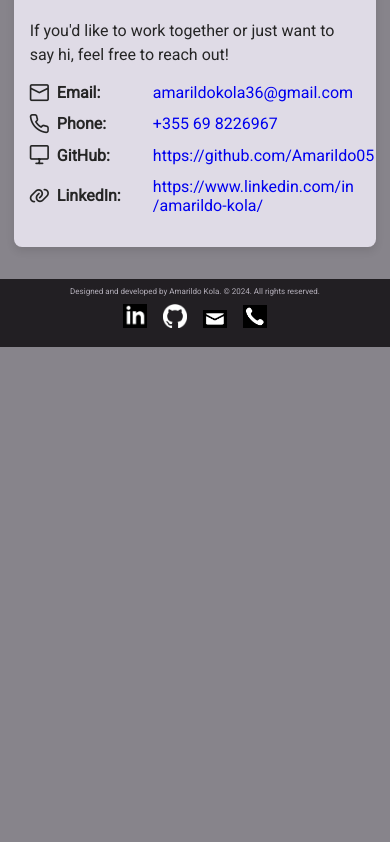
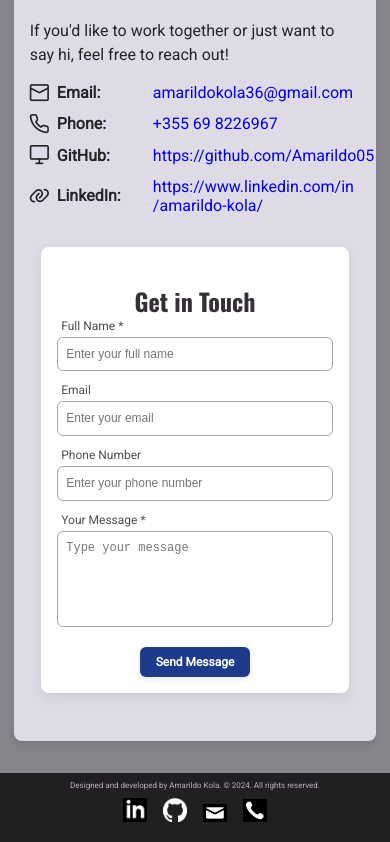
Before and after one commit to Amarildo05/Personal-Portfolio-Website, a React (Vite) app: page /about in a window 390 px wide. Shown: the part 3773-4615 px from the top of the page. Before the commit the page ends 4120 px from the top, so only its background shows below. Built offline with nearby package versions, Linux system fonts and the light colour scheme.

Commit message:
Contact Form added

```diff
--- a/src/componenets/about/Contact.jsx
+++ b/src/componenets/about/Contact.jsx
@@ -1,3 +1,5 @@
+import ContactForm from "./ContactForm";
+
 export default function Contact() {
   return (
     <div>
@@ -81,6 +83,7 @@ export default function Contact() {
           </a>
         </li>
       </ul>
+      <ContactForm />
     </div>
   );
 }
--- /dev/null
+++ b/src/componenets/about/ContactForm.css
@@ -0,0 +1,122 @@
+/* Contact form container */
+.contact-form {
+  width: 90%;
+  max-width: 50rem;
+  margin: 2rem auto;
+  background-color: white;
+  padding: var(--size-1) var(--size-6);
+  border-radius: 8px;
+  box-shadow: 0 4px 12px rgba(0, 0, 0, 0.08);
+}
+
+/* Heading */
+.contact-form h2 {
+  font-size: var(--size-8);
+  font-weight: bold;
+  color: var(--color-grey-800);
+  text-align: center;
+}
+
+/* Error and success messages */
+.form-message {
+  text-align: center;
+  margin-bottom: var(--size-3);
+  font-weight: 600;
+  font-size: var(--size-4);
+}
+
+.form-message.error {
+  color: #dc2626;
+}
+
+.form-message.success {
+  color: #16a34a;
+}
+
+/* Form groups */
+.form-group {
+  margin-bottom: var(--size-3);
+}
+
+.form-group label {
+  display: block;
+  font-size: var(--size-4);
+  font-weight: 500;
+  color: var(--color-grey-700);
+  margin-bottom: var(--size-1);
+  padding-left: var(--size-1);
+}
+
+/* Inputs and textareas */
+.form-group input,
+.form-group textarea {
+  width: 100%;
+  border: 1px solid var(--color-grey-300);
+  border-radius: 6px;
+  padding: var(--size-2) var(--size-3);
+  font-size: var(--size-4);
+  line-height: 1.4;
+  transition: border-color 0.2s, box-shadow 0.2s;
+}
+
+.form-group input:focus,
+.form-group textarea:focus {
+  outline: none;
+  border-color: var(--color-grey-600);
+  box-shadow: 0 0 0 2px rgba(59, 130, 246, 0.3);
+}
+
+/* Textarea specific */
+.form-group textarea {
+  resize: none;
+  min-height: 6rem;
+}
+
+/* Submit button */
+.contact-form-btn {
+  display: block;
+  margin: var(--size-4) auto 0 auto;
+  margin-bottom: var(--size-3);
+  padding: var(--size-2) var(--size-5);
+  background-color: #1e3a8a;
+  color: #fff;
+  font-size: var(--size-4);
+  font-weight: 600;
+  border: none;
+  border-radius: 6px;
+  cursor: pointer;
+  box-shadow: 0 2px 6px rgba(0, 0, 0, 0.1);
+  transition: background-color 0.2s, transform 0.2s;
+}
+
+.contact-form-btn:hover {
+  background-color: #1d4ed8;
+  transform: scale(1.02);
+}
+
+/* Mobile adjustments */
+@media (max-width: 768px) {
+  .contact-form {
+    padding: var(--size-1) var(--size-4);
+    width: 93%;
+  }
+
+  .contact-form h2 {
+    font-size: var(--size-6);
+  }
+
+  .form-group label {
+    font-size: var(--size-3);
+  }
+
+  .form-group input,
+  .form-group textarea {
+    font-size: var(--size-3);
+    padding: var(--size-2);
+  }
+
+  .contact-form-btn {
+    font-size: var(--size-3);
+    padding: var(--size-2) var(--size-4);
+  }
+}
--- /dev/null
+++ b/src/componenets/about/ContactForm.jsx
@@ -0,0 +1,134 @@
+import { useState } from "react";
+import "./ContactForm.css";
+
+export default function ContactForm() {
+  const [formData, setFormData] = useState({
+    name: "",
+    email: "",
+    phone: "",
+    message: "",
+  });
+  const [error, setError] = useState("");
+  const [success, setSuccess] = useState("");
+
+  const handleChange = (e) => {
+    setFormData((prev) => ({ ...prev, [e.target.name]: e.target.value }));
+  };
+
+  const validateForm = () => {
+    const { name, email, phone, message } = formData;
+    const nameParts = name.trim().split(" ");
+    if (nameParts.length < 2) {
+      setError("Please enter first and last name.");
+      setTimeout(() => setError(""), 5000);
+      return false;
+    }
+    const emailPattern = /^[^\s@]+@[^\s@]+\.[^\s@]+$/;
+    const phonePattern = /^[0-9]{6,15}$/;
+    const isEmailValid = emailPattern.test(email);
+    const isPhoneValid = phonePattern.test(phone);
+
+    if (!isEmailValid && !isPhoneValid) {
+      setError("Please provide a valid email or phone number.");
+      setTimeout(() => setError(""), 5000);
+      return false;
+    }
+    if (message.trim().length === 0) {
+      setError("Please write your message.");
+      setTimeout(() => setError(""), 5000);
+      return false;
+    }
+    setError("");
+    return true;
+  };
+
+  const handleSubmit = async (e) => {
+    e.preventDefault();
+    if (!validateForm()) return;
+
+    try {
+      const response = await fetch(import.meta.env.VITE_FORMSPREE_URL, {
+        method: "POST",
+        headers: { "Content-Type": "application/json" },
+        body: JSON.stringify(formData),
+      });
+      if (!response.ok) throw new Error("Something went wrong.");
+      const firstName = formData.name.trim().split(" ")[0];
+      setSuccess(`Thank you, ${firstName}! Your message was sent.`);
+      setFormData({ name: "", email: "", phone: "", message: "" });
+      setTimeout(() => setSuccess(""), 5000);
+    } catch (err) {
+      setError(err.message || "Something went wrong.");
+      setTimeout(() => setError(""), 5000);
+    }
+  };
+
+  return (
+    <section className="contact-form-container">
+      <form onSubmit={handleSubmit} className="contact-form" noValidate>
+        <h2 className="contact-form-title">Get in Touch</h2>
+
+        {error && <div className="form-error">{error}</div>}
+        {success && <div className="form-success">{success}</div>}
+
+        <div className="form-group">
+          <label htmlFor="name">
+            Full Name <span className="required">*</span>
+          </label>
+          <input
+            id="name"
+            name="name"
+            type="text"
+            value={formData.name}
+            onChange={handleChange}
+            placeholder="Enter your full name"
+            required
+          />
+        </div>
+
+        <div className="form-group">
+          <label htmlFor="email">Email</label>
+          <input
+            id="email"
+            name="email"
+            type="email"
+            value={formData.email}
+            onChange={handleChange}
+            placeholder="Enter your email"
+          />
+        </div>
+
+        <div className="form-group">
+          <label htmlFor="phone">Phone Number</label>
+          <input
+            id="phone"
+            name="phone"
+            type="tel"
+            value={formData.phone}
+            onChange={handleChange}
+            placeholder="Enter your phone number"
+          />
+        </div>
+
+        <div className="form-group">
+          <label htmlFor="message">
+            Your Message <span className="required">*</span>
+          </label>
+          <textarea
+            id="message"
+            name="message"
+            rows="4"
+            value={formData.message}
+            onChange={handleChange}
+            placeholder="Type your message"
+            required
+          />
+        </div>
+
+        <button type="submit" className="contact-form-btn">
+          Send Message
+        </button>
+      </form>
+    </section>
+  );
+}
```
Also changed, not shown: 1 other file (tests, documents, lock files or other folders).
